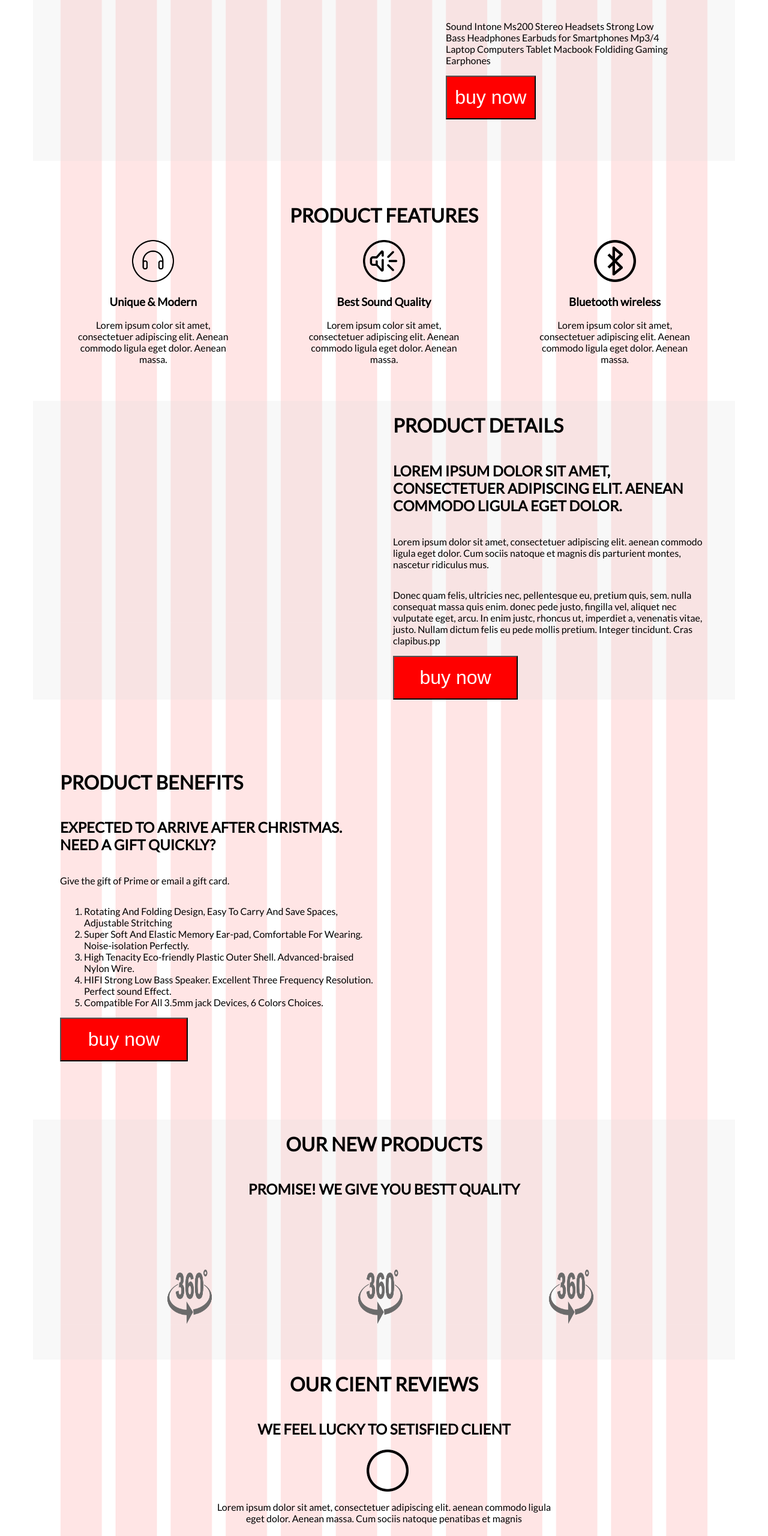
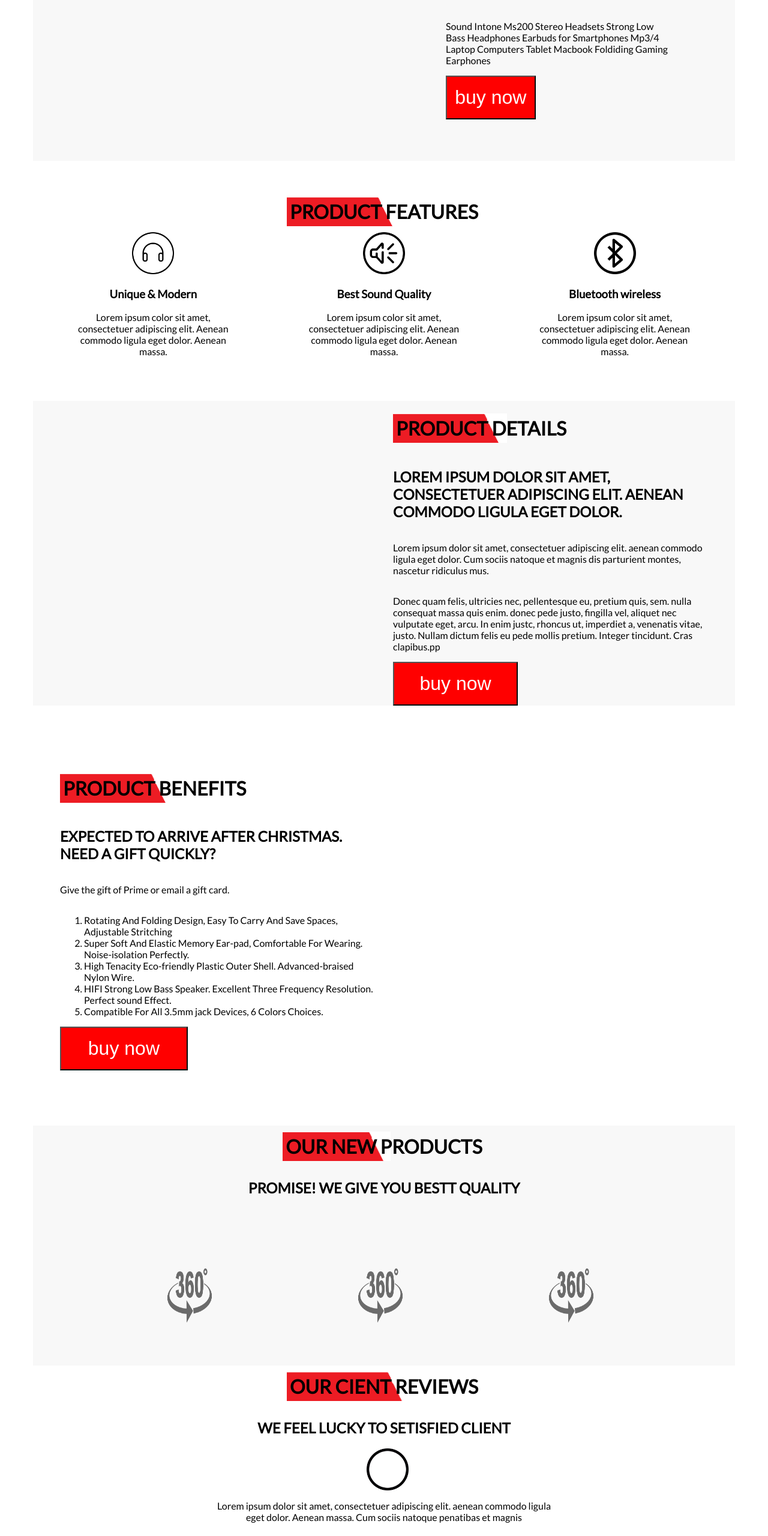
Before and after one commit to ZubovaAlena/Landing-Page-Dot, a plain HTML site: page index.html in a window 1280 px wide. Shown: the part 240-2800 px from the top of the page at 60% size. Drawn offline with Linux system fonts and the light colour scheme.

Commit message:
добавила плашки

```diff
--- a/index.html
+++ b/index.html
@@ -185,9 +185,9 @@
                 </div>
             </div>
             <div class="contact col-3">
-                <h1>get in touth</h1>
                 <div class="contact">
                     <section>
+                        <h1>get in touth</h1>
                         <p>Po Box 16122 Collins Street West, Victoria 8007, United States.</p>
                         <p>+8801867059270</p>
                         <p>+8801867059270</p>
--- a/style.css
+++ b/style.css
@@ -39,11 +39,9 @@ a{
     margin-left: auto;
     margin-right: auto;
 }
-
 .head {
     display: flex;
     min-height: 100px;
-    background-image: url("icon/960_grid_12_col.png");
     flex-direction: row;
     justify-content: flex-end;
     align-items: center;
@@ -59,9 +57,7 @@ header .menu {
     padding-right: 30px;
     padding-left: 70px;
 }
-main {
-   background-image: url("icon/960_grid_12_col.png");
-}
+
 .main1 {
     display: flex;
     min-height: 400px;
@@ -81,6 +77,16 @@ main {
     min-height: 400px;
     text-align: center;
     padding-top: 50px;
+}
+.main2 h1 {
+    background-image: url("icon/trap.png");
+    background-repeat: no-repeat;
+    box-sizing: border-box;
+    margin: 10px auto;
+    padding: 5px;
+    background-clip: padding-box;
+    background-origin: border-box;
+    background-size: 190px, cover;
 }
 .main2 .sound_1 {
     display: flex;
@@ -106,6 +112,15 @@ main {
     align-items: center;
     background-color: rgba(220, 220, 220, 0.2);
 }
+.main3 h1 {
+    background-image: url("icon/trap.png");
+    background-repeat: no-repeat;
+    box-sizing: border-box;
+    padding: 5px;
+    background-clip: padding-box;
+    background-origin: border-box;
+    background-size: 190px, cover;
+}
 .container_main3 {
     display: flex;
     flex-direction: column;
@@ -119,6 +134,15 @@ main {
     justify-content: flex-start;
     align-items: center;
 }
+.main4 h1 {
+    background-image: url("icon/trap.png");
+    background-repeat: no-repeat;
+    box-sizing: border-box;
+    padding: 5px;
+    background-clip: padding-box;
+    background-origin: border-box;
+    background-size: 190px, cover;
+}
 .container_main4 {
     display: flex;
     flex-direction: column;
@@ -129,6 +153,16 @@ main {
     min-height: 400px;
     justify-content: center;
     background-color: rgba(220, 220, 220, 0.2);
+}
+.main5 h1 {
+    background-image: url("icon/trap.png");
+    background-repeat: no-repeat;
+    box-sizing: border-box;
+    margin: 10px auto;
+    padding: 5px;
+    background-clip: padding-box;
+    background-origin: border-box;
+    background-size: 180px, cover;
 }
 .container_main5 {
     display: flex;
@@ -156,6 +190,16 @@ main {
     justify-content: center;
     align-items: center;
 }
+.main6 h1 {
+    background-image: url("icon/trap.png");
+    background-repeat: no-repeat;
+    box-sizing: border-box;
+    margin: 10px auto;
+    padding: 5px;
+    background-clip: padding-box;
+    background-origin: border-box;
+    background-size: 210px, cover;
+}
 .container_main6 {
     display: flex;
     flex-direction: column;
@@ -172,6 +216,16 @@ main {
     flex-direction: column;
     justify-content: center;
     background-color: rgba(220, 220, 220, 0.2);
+}
+.main7 h1 {
+    background-image: url("icon/trap.png");
+    background-repeat: no-repeat;
+    box-sizing: border-box;
+    margin: 10px auto;
+    padding: 5px;
+    background-clip: padding-box;
+    background-origin: border-box;
+    background-size: 140px, cover;
 }
 .container_main7 {
     display: flex;
@@ -193,10 +247,16 @@ main {
     flex-direction: column;
     justify-content: center;
     align-items: center;
-    text-align: center;
+
 }
-.footer {
-    background-image: url("icon/960_grid_12_col.png");
+.main8 h1 {
+    background-image: url("icon/trap.png");
+    background-repeat: no-repeat;
+    box-sizing: border-box;
+    padding: 5px;
+    background-clip: padding-box;
+    background-origin: border-box;
+    background-size: 200px, cover;
 }
 .footer img {
     height: 30px;
@@ -228,5 +288,6 @@ main {
     margin-right: 20px;
     flex-direction: column;
     justify-content: space-around;
+    padding-top: 50px;
     order: -1;
 }
```
Also changed, not shown: icon/trap.png (added).
